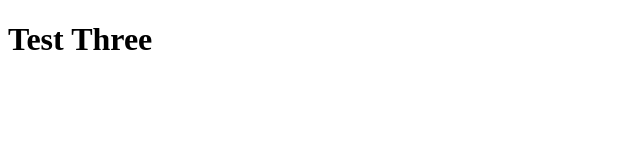
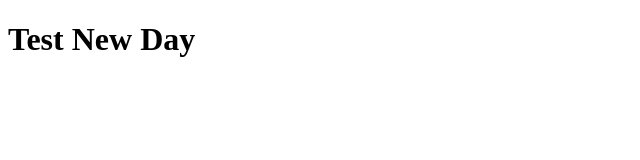
Before and after one commit to fulk40/Webpage-Project-1, a plain HTML site: page index.html in a window 1280 px wide. Shown: the whole page, without its empty margins (0-640 px from the left). Drawn offline with Linux system fonts and the light colour scheme.

Commit message:
Yet another test

```diff
--- a/index.html
+++ b/index.html
@@ -6,7 +6,7 @@
     </head>
 
     <body>
-        <h1>Test Three<h1>
+        <h1>Test New Day<h1>
         <h1></h1>
         <h1></h1>
         <h1></h1>
```
